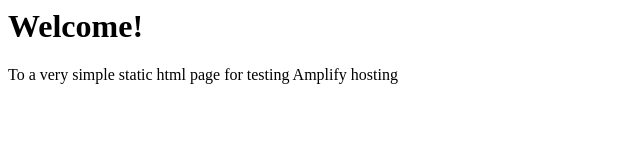
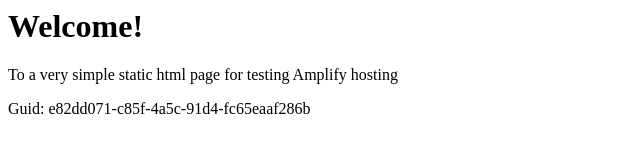
Before and after one commit to aws-aemilia-kix/Github-PR-Commit-Integration-Test-DoNotTouch-Gith-OKSLNVO2-v1-prod-ap-northeast-3, a website: page src/index.html in a window 1280 px wide. Shown: the whole page, without its empty margins (0-640 px from the left). Drawn offline with Linux system fonts and the light colour scheme.

Commit message:
commit from integ tests

```diff
--- a/src/index.html
+++ b/src/index.html
@@ -1,3 +1,5 @@
+
+
 <html lang="en">
 
 <head>
@@ -10,6 +12,6 @@
 <body>
     <h1>Welcome!</h1>
     <p>To a very simple static html page for testing Amplify hosting</p>
-</body>
+    <p>Guid: e82dd071-c85f-4a5c-91d4-fc65eaaf286b</p></body>
 
 </html>
```
